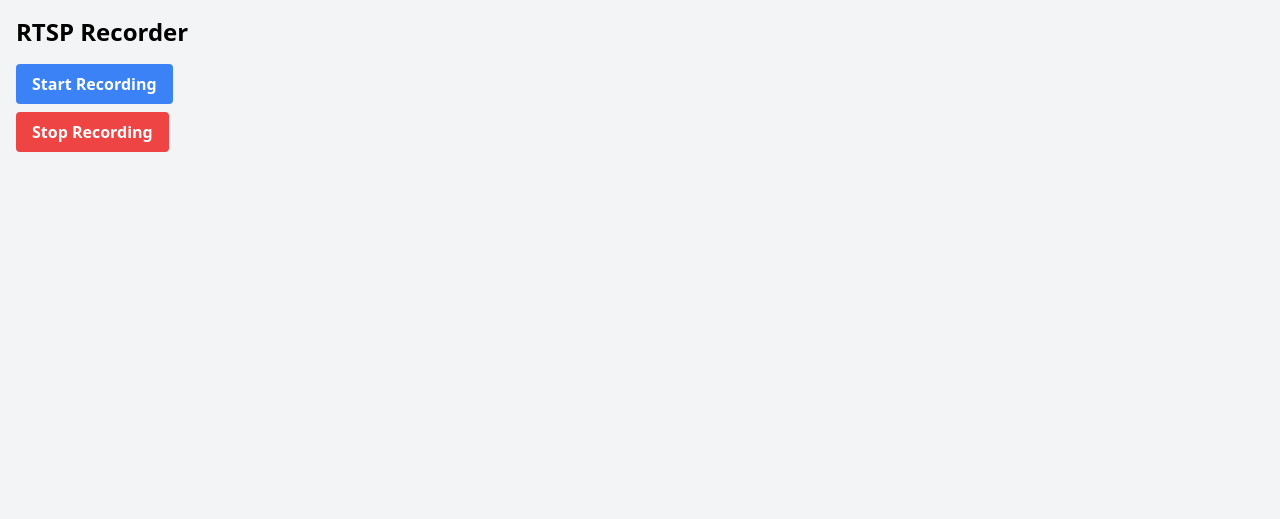
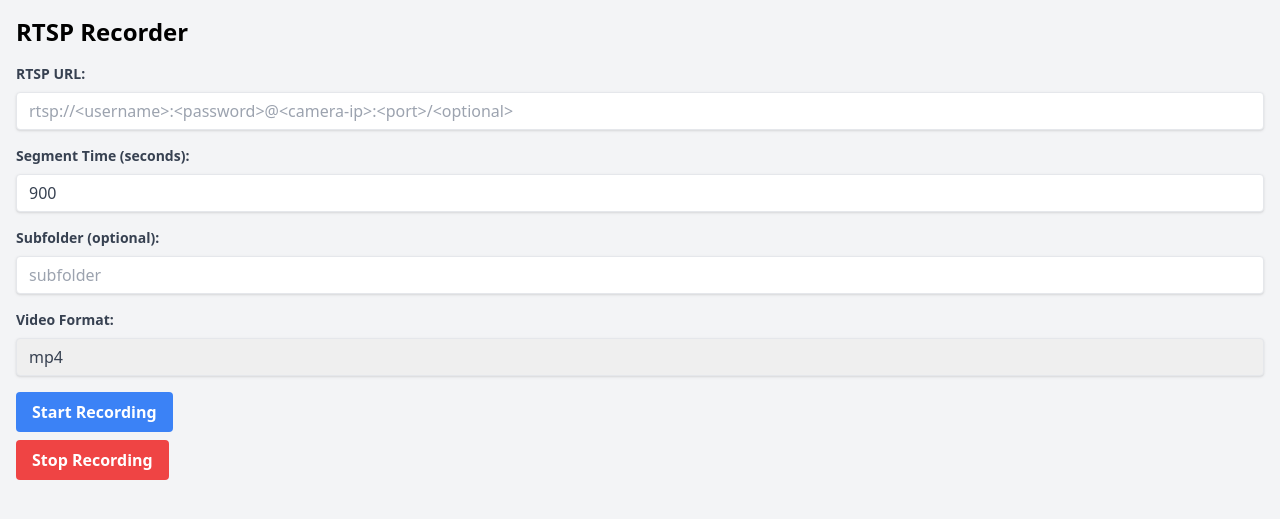
Before and after one commit to hadisql/simple_nvr, a Flask app: page / in a window 1280 px wide. Shown: the top 519 px of the page. Run offline with Flask 3, Linux system fonts and the light colour scheme; style sheets or scripts are compiled from the project's sources.

Commit message:
recordings folder mapping fixed

```diff
--- a/app.py
+++ b/app.py
@@ -5,35 +5,52 @@ import subprocess
 app = Flask(__name__, static_folder='static')
 recording_process = None
 
+DEBUG = os.getenv('DEBUG', 'False') == 'True'
+RUNNING_IN_DOCKER = os.getenv('RUNNING_IN_DOCKER', 'False') == 'True'
+
 @app.route('/')
 def index():
-    # Compile Tailwind CSS
-    # subprocess.run(['tailwindcss', '-i', 'static/input.css', '-o', 'static/output.css', '--minify'])
+    print(f'debug ? -> {DEBUG}')
     return render_template('index.html')
 
 @app.route('/start', methods=['POST'])
 def start_recording():
     global recording_process
 
-    rtsp_url = os.environ['RTSP_URL']
-    segment_time = os.environ['SEGMENT_TIME']
-    dest_folder = os.environ['DEST_FOLDER']
-    video_format = os.environ['VIDEO_FORMAT']
+    rtsp_url = request.form.get('rtsp_url')
+    segment_time = request.form.get('segment_time')
+    subfolder = request.form.get('subfolder')
+    video_format = request.form.get('video_format')
+
+    print(f'rtsp_url -> {rtsp_url}\nsegment_time -> {segment_time}\nsubfolder -> {subfolder}\nvideo_format -> {video_format}')
+
+    # Set the base destination folder
+    dest_folder = '/recordings' if RUNNING_IN_DOCKER else 'recordings'
+
+    # If subfolder is provided, append it to the destination folder
+    if subfolder:
+        dest_folder = os.path.join(dest_folder, subfolder)
+
     if recording_process is None:
         # Construct the ffmpeg command
-        ffmpeg_cmd = f"ffmpeg -rtsp_transport tcp -y -timeout 1000000 -i '{rtsp_url}' -c:v copy -an -f segment -segment_time {segment_time} -segment_atclocktime 1 -strftime 1 '{dest_folder}/%Y-%m-%d_%H-%M-%S.{video_format}' -loglevel info"
+        # ffmpeg_cmd = f"ffmpeg -rtsp_transport tcp -y -timeout 1000000 -i '{rtsp_url}' -c:v copy -an -f segment -segment_time {segment_time} -segment_atclocktime 1 -strftime 1 '{dest_folder}/%Y-%m-%d_%H-%M-%S.{video_format}' -loglevel info"
+        ffmpeg_cmd = f"ffmpeg -rtsp_transport tcp -y -timeout 1000000 -i '{rtsp_url}' -c:v copy -an -f segment -segment_time {segment_time} -strftime 1 '{dest_folder}/%Y-%m-%d_%H-%M-%S.{video_format}' -loglevel info"
         # Start the ffmpeg process
         recording_process = subprocess.Popen(ffmpeg_cmd, shell=True, stdout=subprocess.PIPE, stderr=subprocess.PIPE)
-
+        print('Recording process started')
     return redirect(url_for('index'))
 
 @app.route('/stop', methods=['POST'])
 def stop_recording():
     global recording_process
+
     if recording_process is not None:
+        # Kill the recording process
         recording_process.terminate()
         recording_process.wait()
         recording_process = None
+        print('Recording process stopped')
+
     return redirect(url_for('index'))
 
 if __name__ == '__main__':
--- a/docker-compose.yml
+++ b/docker-compose.yml
@@ -8,10 +8,6 @@ services:
       - /etc/localtime:/etc/localtime:ro
       - /etc/timezone:/etc/timezone:ro
     environment:
-      - RTSP_URL=${RTSP_URL}
-      - DEST_FOLDER=/recordings
-      - VIDEO_FORMAT=${VIDEO_FORMAT}
-      - SEGMENT_TIME=${SEGMENT_TIME}
-      - TZ=${TZ}
+      - RUNNING_IN_DOCKER=True
     env_file:
       - .env
--- a/templates/index.html
+++ b/templates/index.html
@@ -10,6 +10,26 @@
     <div class="container mx-auto p-4">
         <h1 class="text-2xl font-bold mb-4">RTSP Recorder</h1>
         <form action="/start" method="post" class="mb-2">
+            <div class="mb-4">
+                <label for="rtsp_url" class="block text-gray-700 text-sm font-bold mb-2">RTSP URL:</label>
+                <input placeholder="rtsp://<username>:<password>@<camera-ip>:<port>/<optional>" type="text" id="rtsp_url" name="rtsp_url" class="shadow appearance-none border rounded w-full py-2 px-3 text-gray-700 leading-tight focus:outline-none focus:shadow-outline" required>
+            </div>
+            <div class="mb-4">
+                <label for="segment_time" class="block text-gray-700 text-sm font-bold mb-2">Segment Time (seconds):</label>
+                <input value=900 type="number" id="segment_time" name="segment_time" class="shadow appearance-none border rounded w-full py-2 px-3 text-gray-700 leading-tight focus:outline-none focus:shadow-outline" required>
+            </div>
+            <div class="mb-4">
+                <label for="subfolder" class="block text-gray-700 text-sm font-bold mb-2">Subfolder (optional):</label>
+                <input placeholder="subfolder" type="text" id="subfolder" name="subfolder" class="shadow appearance-none border rounded w-full py-2 px-3 text-gray-700 leading-tight focus:outline-none focus:shadow-outline">
+            </div>
+            <div class="mb-4">
+                <label for="video_format" class="block text-gray-700 text-sm font-bold mb-2">Video Format:</label>
+                <select name="video_format" id="video_format" class="shadow appearance-none border rounded w-full py-2 px-3 text-gray-700 leading-tight focus:outline-none focus:shadow-outline" required>
+                    Video Format:
+                    <option value="avi">avi</option>
+                    <option value="mp4" selected>mp4</option>
+                </select>
+            </div>
             <button type="submit" class="bg-blue-500 hover:bg-blue-700 text-white font-bold py-2 px-4 rounded">
                 Start Recording
             </button>
```
Also changed, not shown: 1 other file.
